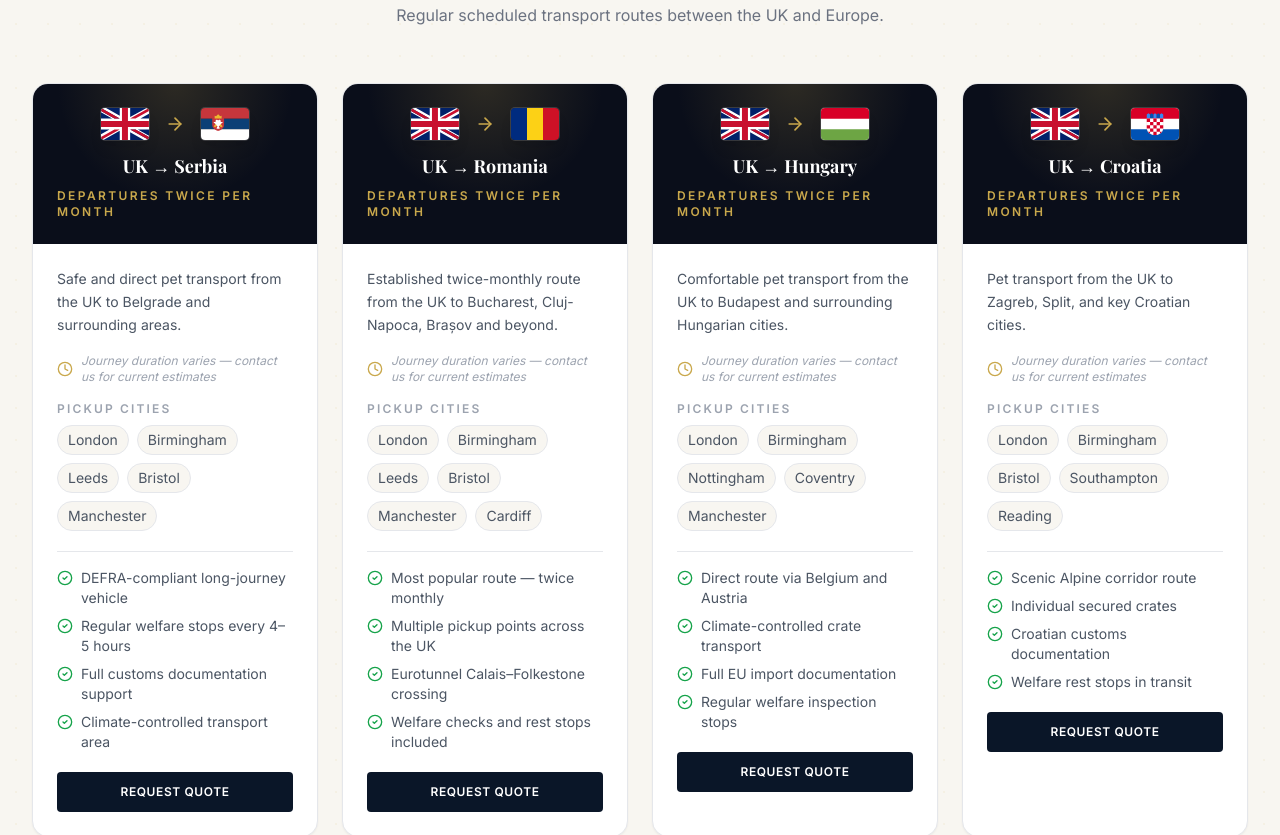
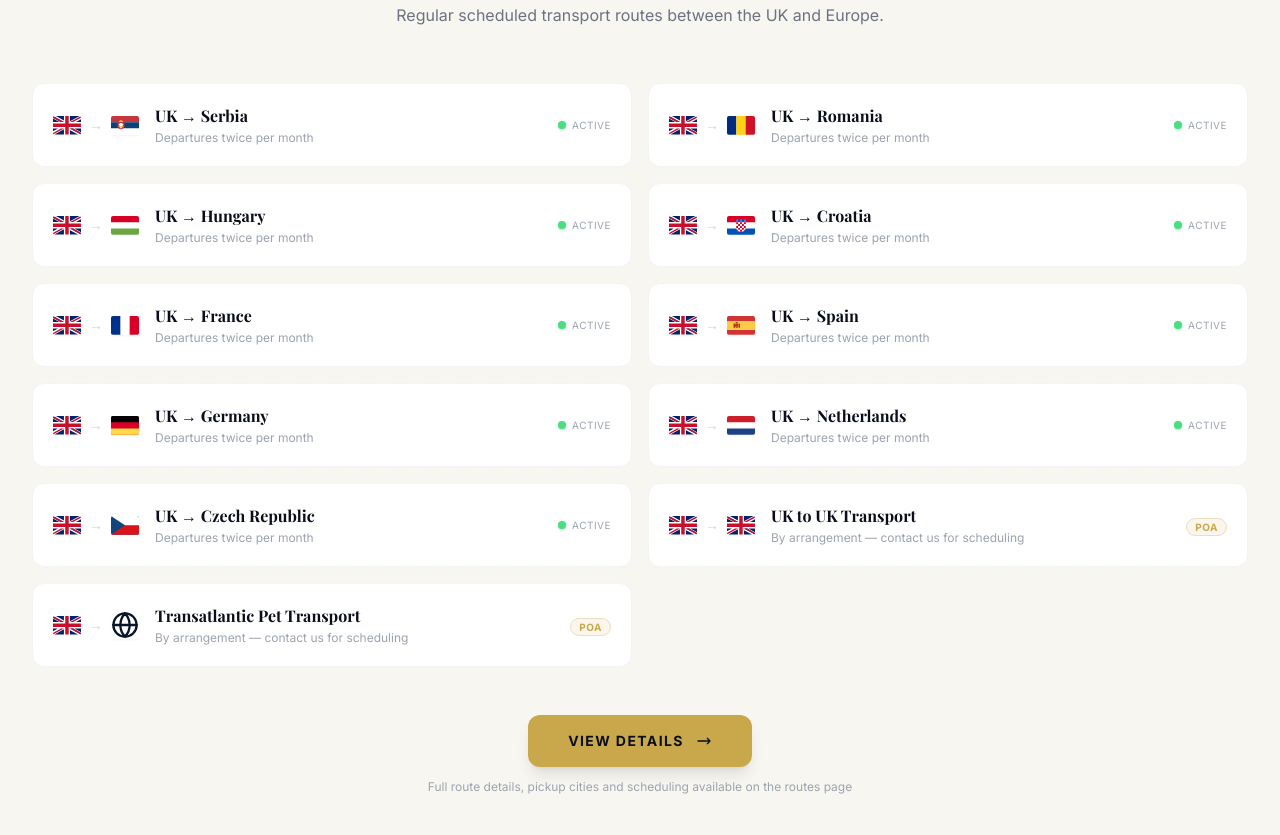
Before and after one commit to Aailaimran/EuroPet, a Next.js app: page / in a window 1280 px wide. Shown: the part 1160-1995 px from the top of the page. Built offline with nearby package versions, Linux system fonts and the light colour scheme; a web font is replaced by a local one.

Commit message:
feat: redesign homepage routes section — clean minimal route list with single view details button

```diff
--- a/app/page.tsx
+++ b/app/page.tsx
@@ -12,14 +12,13 @@ import RoutesSection from '@/components/home/RoutesSection'
 import ManifestoSection from '@/components/home/ManifestoSection'
 import VehicleSection from '@/components/home/VehicleSection'
 import CtaStrip from '@/components/home/CtaStrip'
-import { ROUTES } from '@/lib/routesData'
 
 export default function HomePage() {
   return (
     <>
       <HeroSection />
       <TrustBar />
-      <RoutesSection routes={ROUTES} />
+      <RoutesSection />
 
       {/* UPCOMING DEPARTURES SECTION */}
       <section className="bg-white py-20">
--- a/components/home/RoutesSection.tsx
+++ b/components/home/RoutesSection.tsx
@@ -3,23 +3,19 @@
 import Link from 'next/link'
 import { motion } from 'framer-motion'
 import { useScrollAnimation } from '@/hooks/useScrollAnimation'
+import { staggerContainerVariant, fadeUpVariant, cardVariant, easeOutExpo } from '@/lib/motion'
+import CountryFlag from '@/components/CountryFlag'
 import SplitText from '@/components/ui/SplitText'
-import RouteCard from '@/components/ui/RouteCard'
-import { ROUTES, Route } from '@/lib/routesData'
-import {
-  fadeUpVariant,
-  staggerContainerVariant,
-  easeOutExpo,
-} from '@/lib/motion'
+import { ROUTES } from '@/lib/routesData'
 
-interface RoutesSectionProps {
-  routes?: Route[]
-}
+const POA_SLUGS = ['transatlantic', 'uk-uk']
 
-export default function RoutesSection({ routes = ROUTES }: RoutesSectionProps) {
+export default function RoutesSection() {
   const { ref, isInView } = useScrollAnimation()
 
-  const activeRoutes = routes.filter(r => r.isActive).sort((a, b) => a.displayOrder - b.displayOrder)
+  const activeRoutes = ROUTES
+    .filter(r => r.isActive)
+    .sort((a, b) => a.displayOrder - b.displayOrder)
 
   return (
     <section className="relative bg-off-white py-20 overflow-hidden">
@@ -34,6 +30,8 @@ export default function RoutesSection({ routes = ROUTES }: RoutesSectionProps) {
       />
 
       <div ref={ref} className="relative max-w-7xl mx-auto px-4 sm:px-6 lg:px-8">
+
+        {/* Section header — kept identical to original */}
         <div className="text-center mb-14">
           <h2 className="font-display text-navy text-3xl md:text-4xl font-bold uppercase tracking-wider mb-3">
             <SplitText text="Our Routes" />
@@ -54,30 +52,73 @@ export default function RoutesSection({ routes = ROUTES }: RoutesSectionProps) {
           </motion.p>
         </div>
 
+        {/* Clean minimal route rows — 2-column grid */}
         <motion.div
           variants={staggerContainerVariant}
           initial="hidden"
           animate={isInView ? 'visible' : 'hidden'}
-          className="grid grid-cols-1 sm:grid-cols-2 lg:grid-cols-4 gap-4 md:gap-6"
+          className="grid grid-cols-1 sm:grid-cols-2 gap-3 md:gap-4 mb-10 md:mb-12"
         >
-          {activeRoutes.slice(0, 4).map((route: Route, index: number) => (
-            <RouteCard key={route.id} route={route} index={index} />
+          {activeRoutes.map((route) => (
+            <motion.div
+              key={route.id}
+              variants={cardVariant}
+              className="flex items-center gap-4 p-4 md:p-5 rounded-xl border border-gray-100 bg-white hover:border-brand-gold/40 hover:bg-brand-gold/[0.02] hover:shadow-md transition-all duration-200 group"
+            >
+              {/* Flags */}
+              <div className="flex items-center gap-2 flex-shrink-0">
+                <CountryFlag
+                  countryCode="GB"
+                  className="w-7 h-auto rounded-sm shadow-sm"
+                />
+                <span className="text-gray-300 text-sm font-light">→</span>
+                <CountryFlag
+                  countryCode={route.destinationCode}
+                  className="w-7 h-auto rounded-sm shadow-sm"
+                />
+              </div>
+
+              {/* Route name + frequency */}
+              <div className="flex-1 min-w-0">
+                <p className="font-display font-bold text-brand-dark text-sm md:text-base truncate">
+                  {route.name}
+                </p>
+                <p className="text-gray-400 text-xs mt-0.5">
+                  {route.departureFrequency}
+                </p>
+              </div>
+
+              {/* Status indicator */}
+              <div className="flex-shrink-0">
+                {POA_SLUGS.includes(route.slug) ? (
+                  <span className="text-brand-gold text-[10px] font-bold uppercase tracking-wider bg-brand-gold/10 px-2 py-0.5 rounded-full border border-brand-gold/30 whitespace-nowrap">
+                    POA
+                  </span>
+                ) : (
+                  <div className="flex items-center gap-1.5">
+                    <div className="w-2 h-2 rounded-full bg-green-400 shadow-sm shadow-green-400/50" />
+                    <span className="text-gray-400 text-[10px] uppercase tracking-wider hidden sm:block">
+                      Active
+                    </span>
+                  </div>
+                )}
+              </div>
+            </motion.div>
           ))}
         </motion.div>
 
-        {/* View All Routes Button */}
-        <div className="flex justify-center mt-10">
+        {/* Single CTA */}
+        <motion.div
+          variants={fadeUpVariant}
+          initial="hidden"
+          animate={isInView ? 'visible' : 'hidden'}
+          className="flex flex-col items-center gap-3"
+        >
           <Link
             href="/routes"
-            className="inline-flex items-center gap-2
-            bg-brand-gold text-brand-dark font-bold
-            text-sm px-8 py-4 rounded-lg
-            hover:bg-brand-goldHover transition-colors
-            uppercase tracking-wider shadow-md
-            hover:shadow-lg hover:scale-105
-            transition-all duration-200"
+            className="inline-flex items-center gap-3 bg-brand-gold text-brand-dark font-bold text-sm px-10 py-4 rounded-xl hover:bg-brand-goldHover transition-all duration-200 uppercase tracking-widest shadow-lg hover:shadow-xl hover:scale-[1.02] active:scale-[0.98]"
           >
-            View All Routes
+            View Details
             <svg
               className="w-4 h-4"
               fill="none"
@@ -92,7 +133,11 @@ export default function RoutesSection({ routes = ROUTES }: RoutesSectionProps) {
               />
             </svg>
           </Link>
-        </div>
+          <p className="text-gray-400 text-xs text-center">
+            Full route details, pickup cities and scheduling available on the routes page
+          </p>
+        </motion.div>
+
       </div>
     </section>
   )
```
